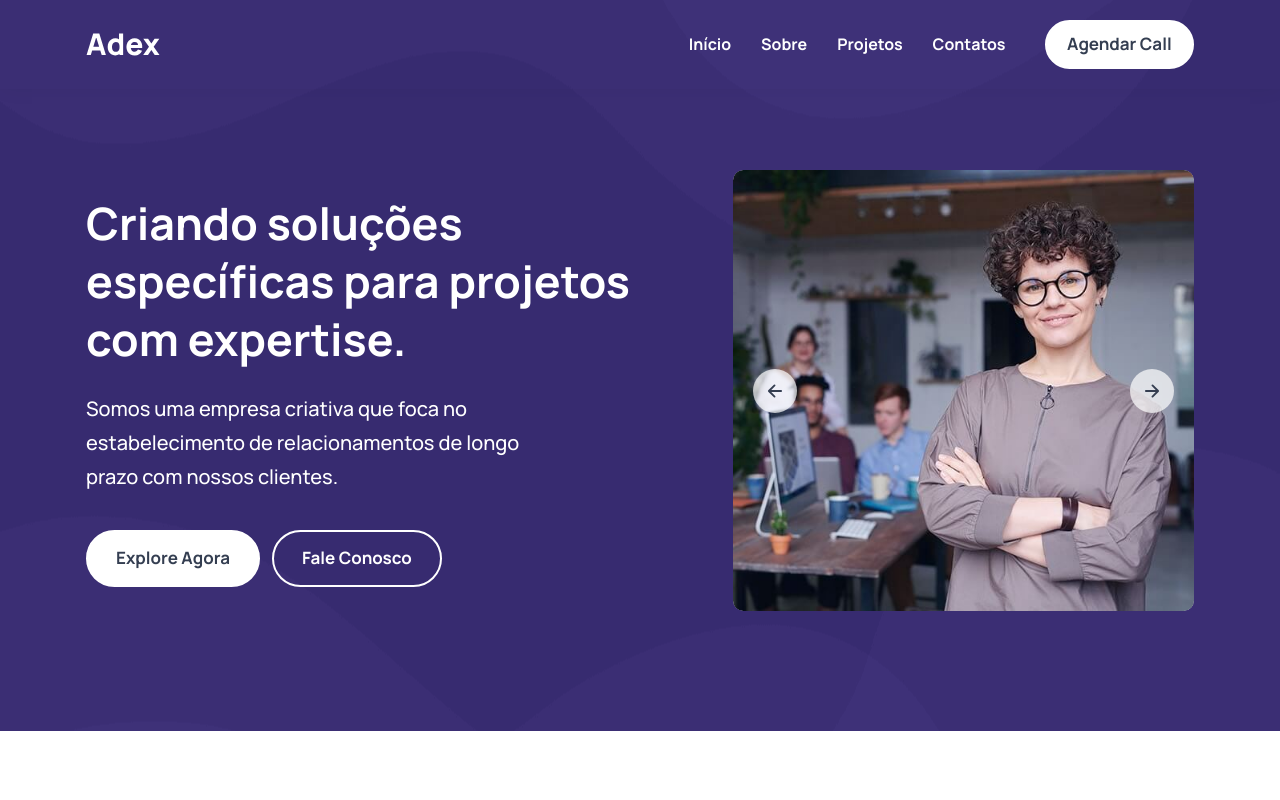
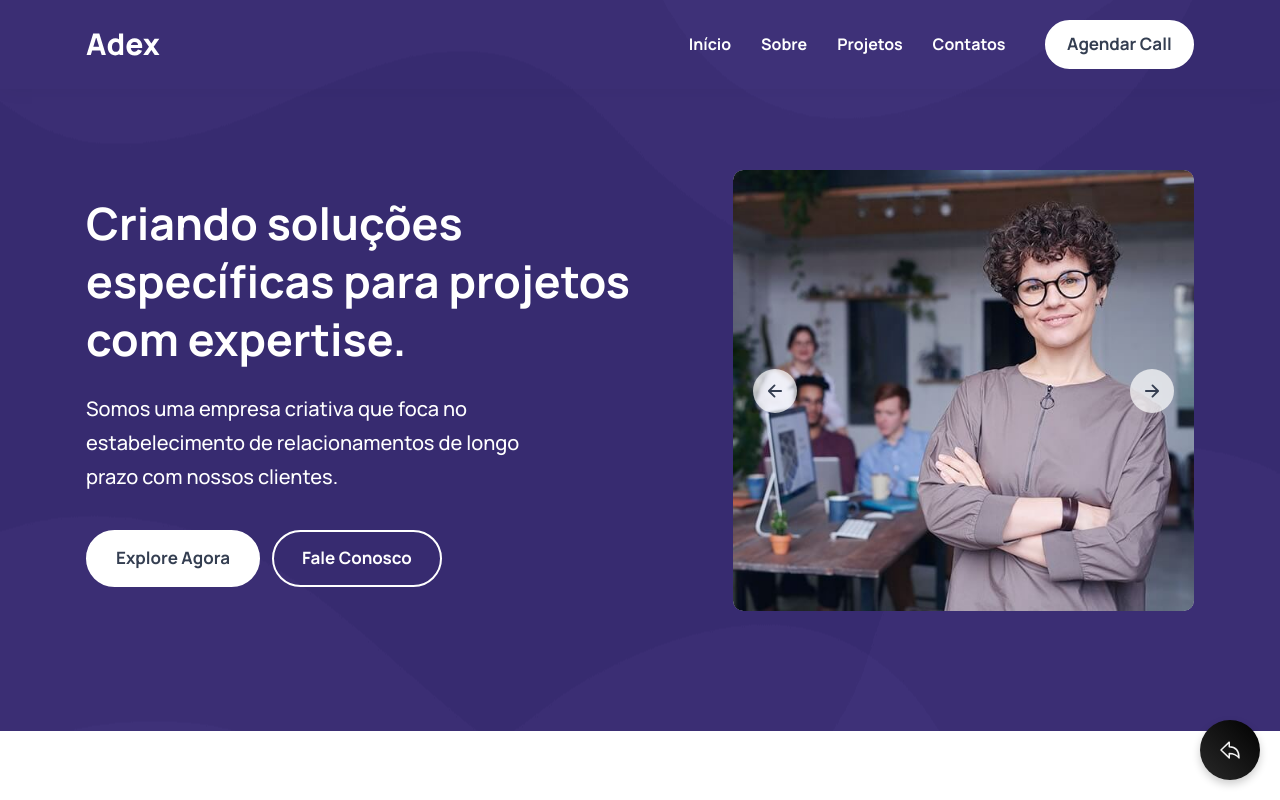
Before and after one commit to SorayaCop/adex-agencia, a plain HTML site: page index.html in a window 1280 px wide. Shown: the top 800 px of the page. Drawn offline with nearby package versions, Linux system fonts and the light colour scheme.

Commit message:
Update index.html

```diff
--- a/index.html
+++ b/index.html
@@ -803,6 +803,10 @@
     </div>
   </footer>
   <!-- Icon FIXO -->
+  <a href="https://www.sorayacop.com.br"><button class="fixed-icon">
+        <ion-icon name="arrow-undo-outline"></ion-icon>
+    </button></a>
+
 
 
 
```
